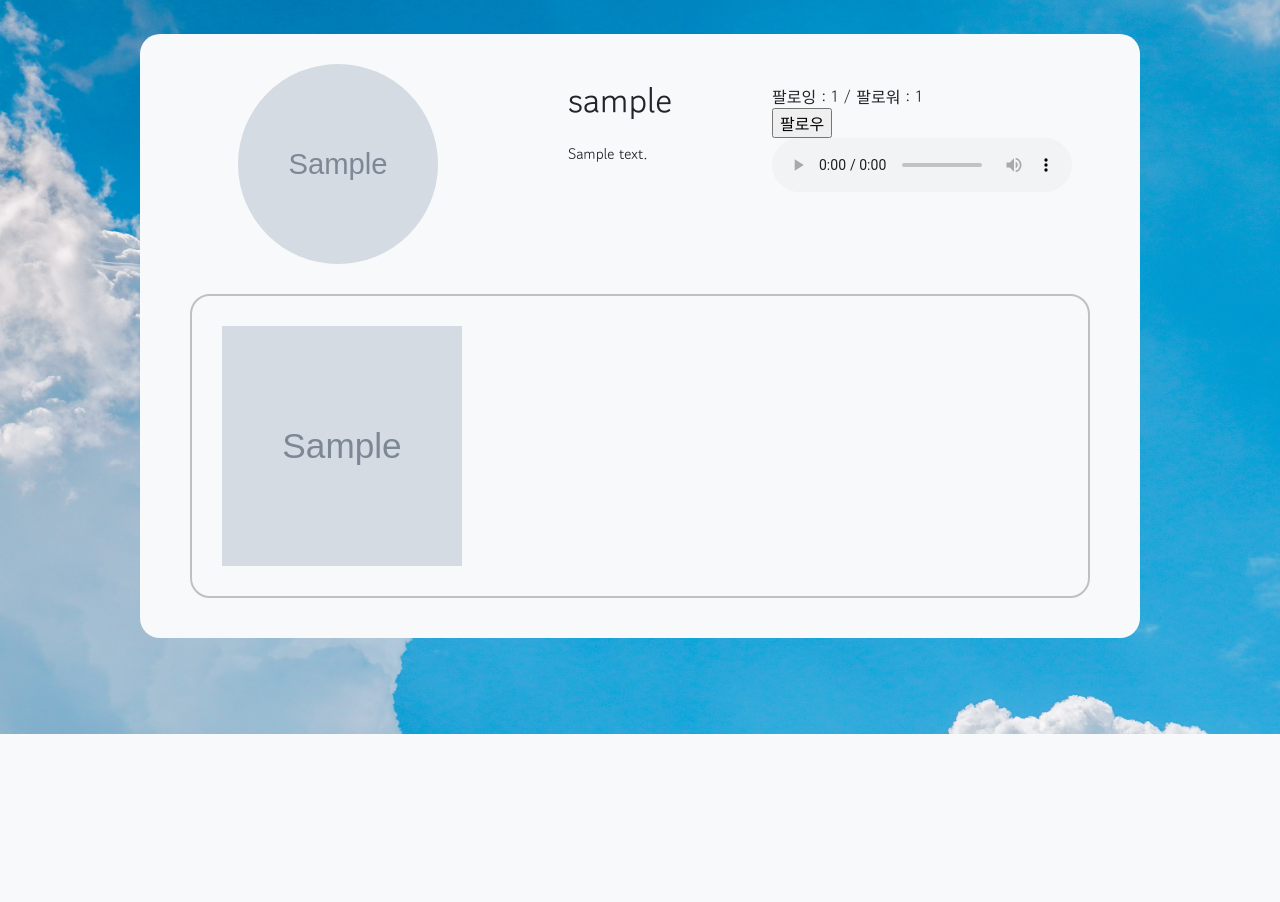
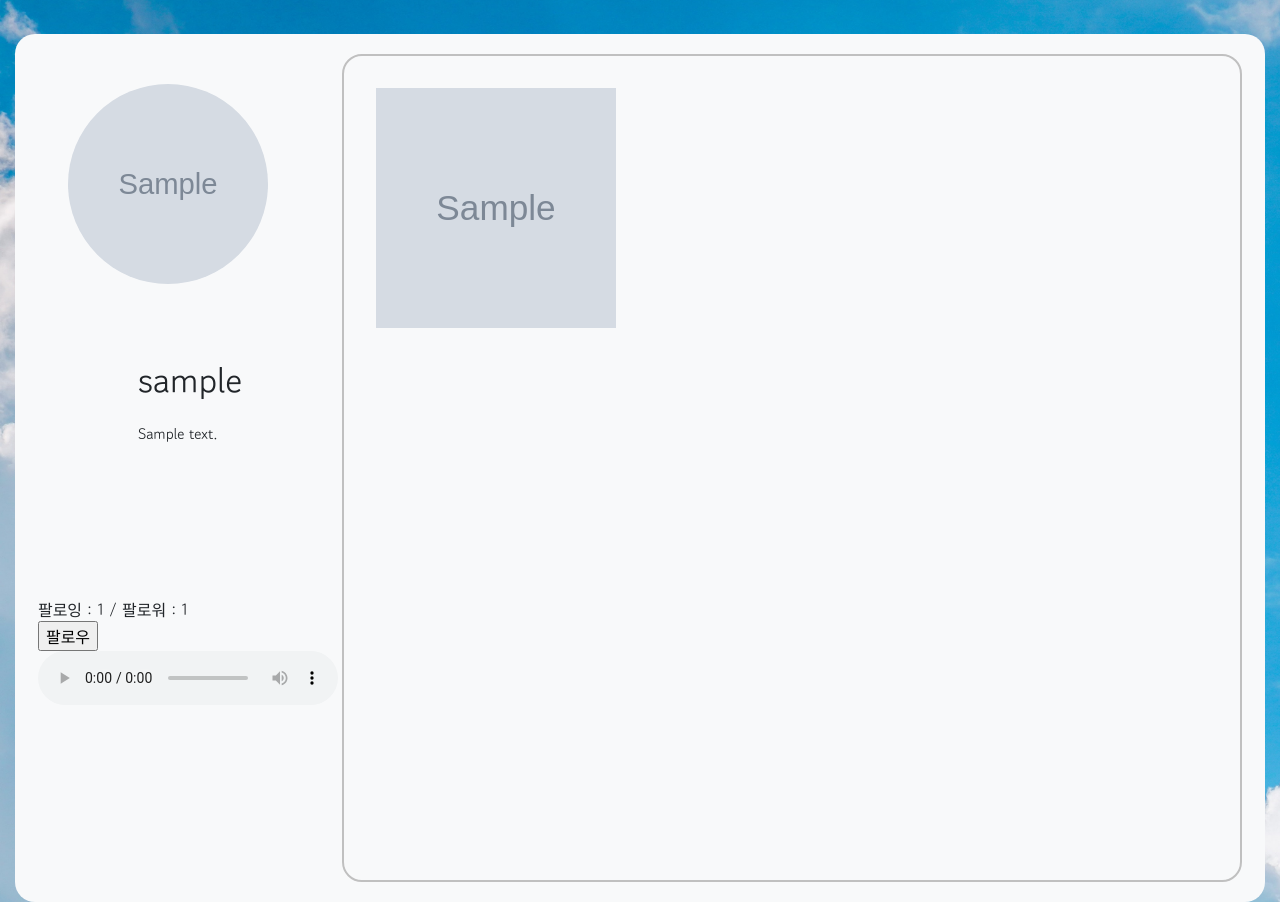
Before and after one commit to wjsehdlf77/Web-Project, a Django app: a page that uses templates/dailyphoto/profile.html in a window 1280 px wide. Shown: the part 66-968 px from the top of the page. Before the commit the page ends 800 px from the top, so only its background shows below. Run offline with Django 4.2, Linux system fonts and the light colour scheme; tables that the repository leaves empty hold one stand-in row (values such as "Sample post"); grey boxes marked "Sample" are stand-in pictures; some libraries are stand-ins or nearby versions.

Commit message:
css수정2

```diff
--- a/static/style.css
+++ b/static/style.css
@@ -407,11 +407,10 @@ span {
   background-color: #f8f9fa;
   display: flex;
   justify-content: center;
-  flex-direction: column;
-  width: 1000px;
+  flex-direction: row;
+  width: 1250px;
   border-radius: 20px;
-  align-items: center;
-  padding: 0px 0px 40px 0px;
+  padding: 20px 0px 20px 0px;
 
 }
 
@@ -435,22 +434,25 @@ span {
   border: 2px solid silver;
   border-radius: 20px;
   width: 900px;
-  align-items: center;
+  padding : 12px ;
+  /* align-items: center; */
 }
 
 .sub_feed_body {
   display: flex;
   flex-direction: row;
-  min-width: 900px;
+  min-width: 800px;
+  height: 800px;
   flex-wrap: wrap;
+  overflow-y : scroll;
   justify-content: flex-start;
 }
 
 .big_feed {
   display: flex;
 
-  width: 300px;
-  height: 300px;
+  width: 280px;
+  height: 280px;
   align-items: center;
   justify-content: center;
   border: 2px soild;
--- a/templates/dailyphoto/post_list.html
+++ b/templates/dailyphoto/post_list.html
@@ -69,8 +69,6 @@
             <div class="comment-input overflow" class="clearfix">
               <form action="{% url 'dailyphoto:comment_create' post.id %}" method="post">
                 {% csrf_token %}
-
-                <label class="mr-2" for="id_content " style="font-size: small; padding-top: 3px;">댓글내용:</label>
                 <input type="text" name="content" maxlength="1000" required="" id="id_content" style="width: 310px" />
                 <input type="submit" value="댓글달기" style="padding-bottom: 30px" />
 
--- a/templates/dailyphoto/profile.html
+++ b/templates/dailyphoto/profile.html
@@ -3,7 +3,7 @@
 {% block content %}
 <div class="main_body">
     <div class="sub_body">
-        <div style="display: flex; flex-direction: row">
+        <div style="display:flex; flex-direction: column;">
             <div class="profile_photo">
                 {% if person.profile.image%}
                   <img class="profile_img" src = "{{person.profile.image.url}}">
@@ -13,15 +13,15 @@
             </div>
 
             <div style="display: flex; flex-direction:column; margin: 40px 100px">
-                <div class="mb-3" style="display: flex; flex-direction: row; ">
+                <div class="mb-3" style="display: flex; flex-direction: column; ">
                     <div style="font-size: 35px"> {{ person.profile.nickname }} </div>
 
                 </div>
-                <div class="mb-3" style="display: flex; flex-direction: row; ">
+                <div class="mb-3" style="display: flex; flex-direction: column; ">
                 <div style="font-size: 15px"> {{person.profile.description}}</div>
                 </div>
 
-                <div class="mb-3" style="display: flex; flex-direction: row; margin : 30px 0px">
+                <div class="mb-3" style="display: flex; flex-direction: column; margin : 30px 0px">
                     <div style="font-size: 15px"> {{user.email}}</div>
                     </div>
             </div>
```
